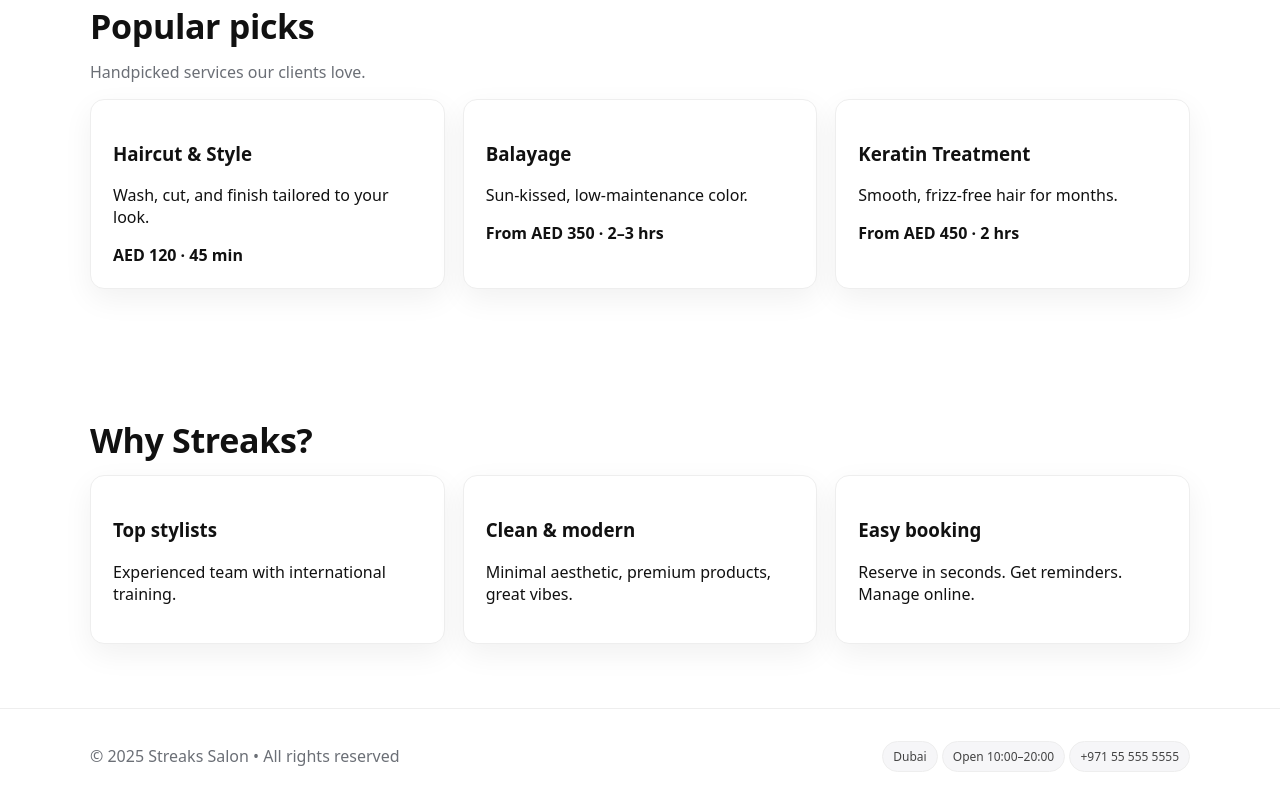
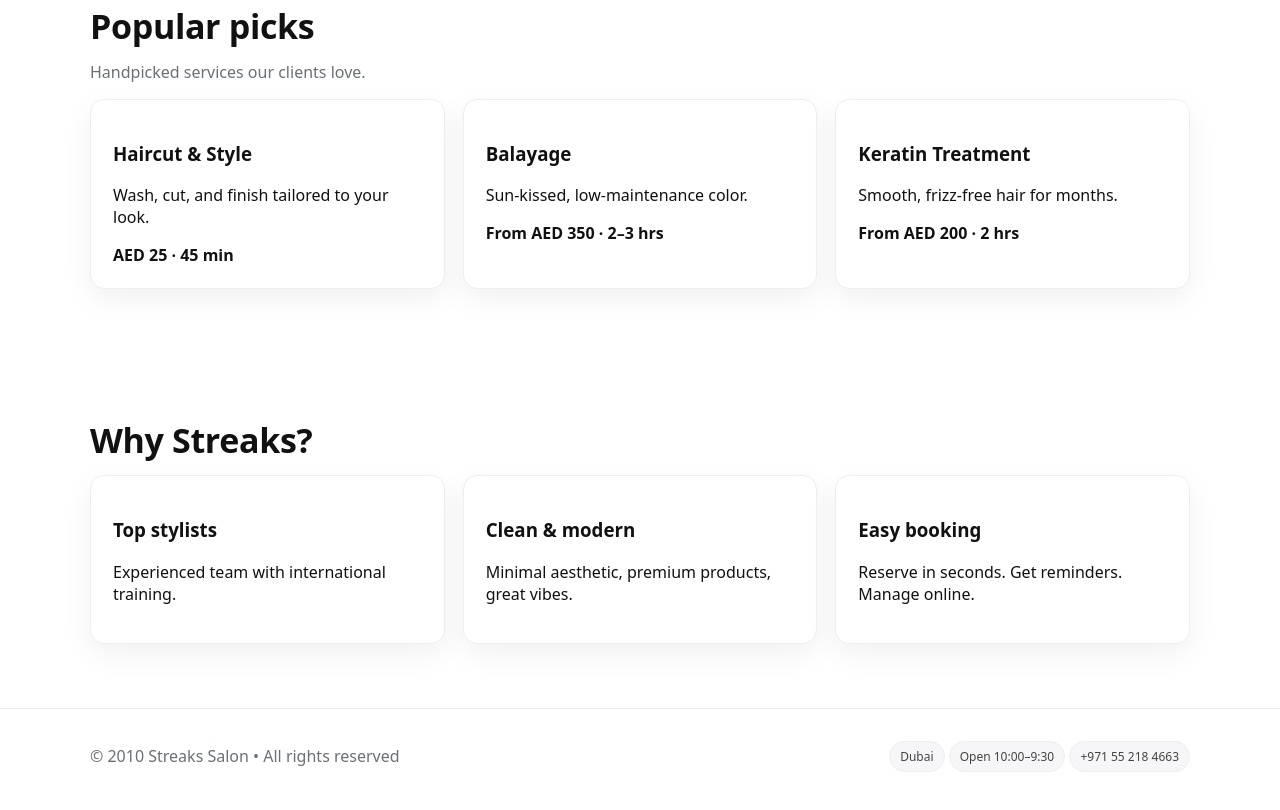
Before and after one commit to isms-2837/Streaks-Salon, a website: page index.html in a window 1280 px wide. Shown: the part 1143-1953 px from the top of the page. Drawn offline with Linux system fonts and the light colour scheme.

Commit message:
Update index.html

```diff
--- a/index.html
+++ b/index.html
@@ -39,9 +39,9 @@
   <h2>Popular picks</h2>
   <p class="lead">Handpicked services our clients love.</p>
   <div class="grid cols-3">
-    <div class="card"><h3>Haircut & Style</h3><p>Wash, cut, and finish tailored to your look.</p><strong>AED 120 · 45 min</strong></div>
+    <div class="card"><h3>Haircut & Style</h3><p>Wash, cut, and finish tailored to your look.</p><strong>AED 25 · 45 min</strong></div>
     <div class="card"><h3>Balayage</h3><p>Sun-kissed, low-maintenance color.</p><strong>From AED 350 · 2–3 hrs</strong></div>
-    <div class="card"><h3>Keratin Treatment</h3><p>Smooth, frizz-free hair for months.</p><strong>From AED 450 · 2 hrs</strong></div>
+    <div class="card"><h3>Keratin Treatment</h3><p>Smooth, frizz-free hair for months.</p><strong>From AED 200 · 2 hrs</strong></div>
   </div>
 </section>
 
@@ -56,11 +56,11 @@
 <footer class="footer">
   <div class="container">
     <div style="display:flex; align-items:center; justify-content:space-between; gap:16px; flex-wrap:wrap;">
-      <div>© 2025 Streaks Salon • All rights reserved</div>
+      <div>© 2010 Streaks Salon • All rights reserved</div>
       <div>
         <span class="badge">Dubai</span>
-        <span class="badge">Open 10:00–20:00</span>
-        <span class="badge">+971 55 555 5555</span>
+        <span class="badge">Open 10:00–9:30</span>
+        <span class="badge">+971 55 218 4663</span>
       </div>
     </div>
   </div>
```
